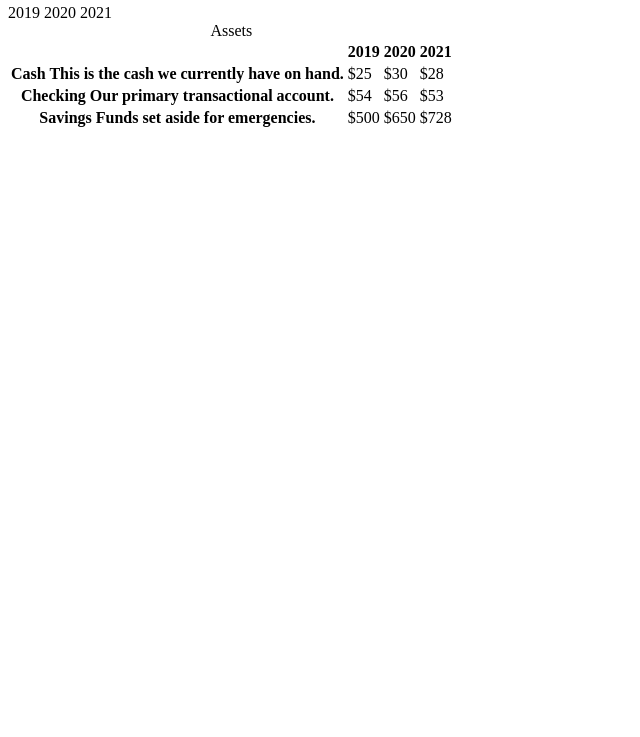
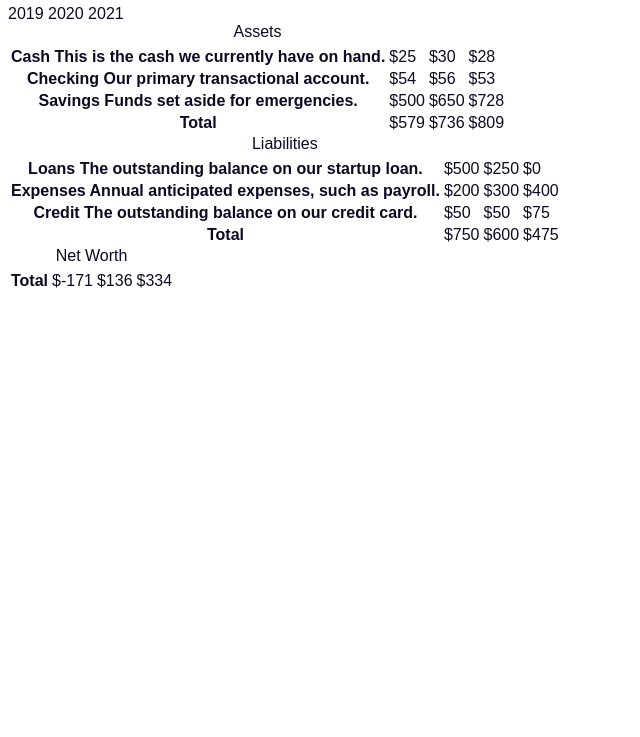
Before and after one commit to MrCompSc1/Responsive-Web-Design, a plain HTML site: page BalanceSheet/index.html in a window 1280 px wide. Shown: the part 63-800 px from the top of the page, without its empty margins (0-640 px from the left). Drawn offline with Linux system fonts and the light colour scheme.

Commit message:
Balance sheet - added screen reader details

```diff
--- a/BalanceSheet/index.html
+++ b/BalanceSheet/index.html
@@ -50,12 +50,69 @@
                 <td>$650</td>
                 <td class="current">$728</td>
               </tr>
-
+              <tr class="total">
+                <th>Total <span class="sr-only">Assets</span></th>
+                <td>$579</td>
+                <td>$736</td>
+                <td class="current">$809</td>
+              </tr>
             </tbody>
           </table>
           <table>
+            <caption>Liabilities</caption>
+            <thead>
+              <tr>
+              <td></td>
+              <th><span class="sr-only">2019</span></th>
+              <th><span class="sr-only">2020</span></th>
+              <th><span class="sr-only">2021</span></th>
+              </tr>
+            </thead>
+            <tbody>
+              <tr class="data">
+                <th>Loans <span class="description">The outstanding balance on our startup loan.</span></th>
+                <td>$500</td>
+                <td>$250</td>
+                <td class="current">$0</td>
+              </tr>
+              <tr class="data">
+                <th>Expenses <span class="description">Annual anticipated expenses, such as payroll.</span></th>
+                <td>$200</td>
+                <td>$300</td>
+                <td class="current">$400</td>
+              </tr>
+              <tr class="data">
+                <th>Credit <span class="description">The outstanding balance on our credit card.</span></th>
+                <td>$50</td>
+                <td>$50</td>
+                <td class="current">$75</td>
+              </tr>
+              <tr class="total">
+                <th>Total <span class="sr-only">Liabilities</span></th>
+                <td>$750</td>
+                <td>$600</td>
+                <td class="current">$475</td>
+              </tr>
+            </tbody>
           </table>
           <table>
+            <caption>Net Worth</caption>
+            <thead>
+              <tr>
+              <td></td>
+              <th><span class="sr-only">2019</span></th>
+              <th><span class="sr-only">2020</span></th>
+              <th><span class="sr-only">2021</span></th>
+              </tr>
+            </thead>
+            <tbody>
+              <tr class="total">
+                <th>Total <span class="sr-only">Net Worth</span></th>
+                <td>$-171</td>
+                <td>$136</td>
+                <td class="current">$334</td>
+              </tr>
+            </tbody>
           </table>
         </div>
       </section>
--- a/BalanceSheet/styles.css
+++ b/BalanceSheet/styles.css
@@ -0,0 +1,22 @@
+span[class~="sr-only"] {
+    border: 0;
+    clip: rect(1px, 1px, 1px, 1px);
+    clip-path: inset(50%);
+    -webkit-clip-path: inset(50%);
+    height: 1px;
+    width: 1px;
+    position: absolute;
+    overflow: hidden;
+    white-space: nowrap;
+    padding: 0;
+    margin: -1px;
+}
+
+html {
+    box-sizing: border-box;
+}
+
+body {
+    font-family: sans-serif;
+    color: #0a0a23;
+}
```
Lines whose indentation alone changed are shown as unchanged.
